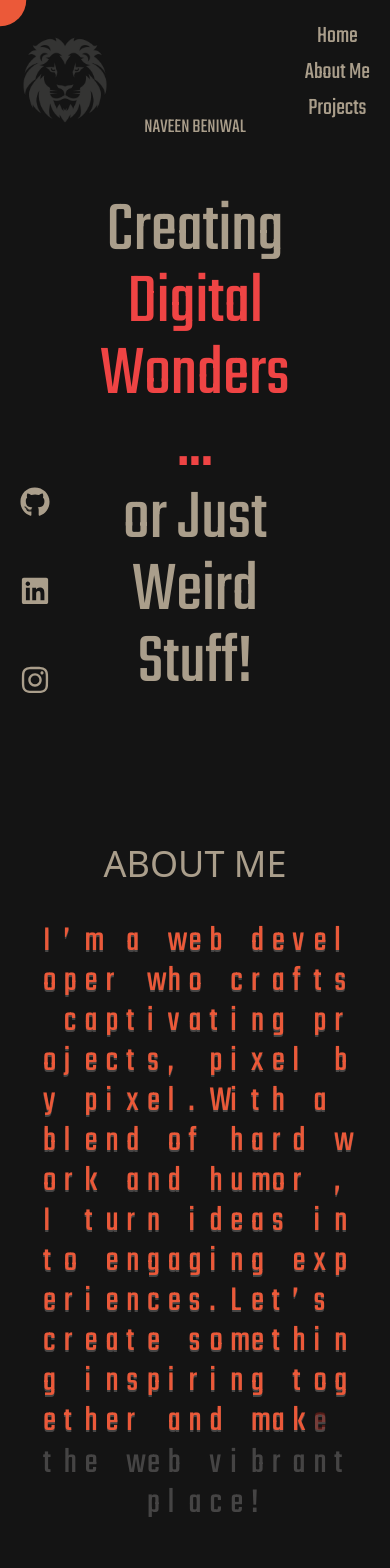
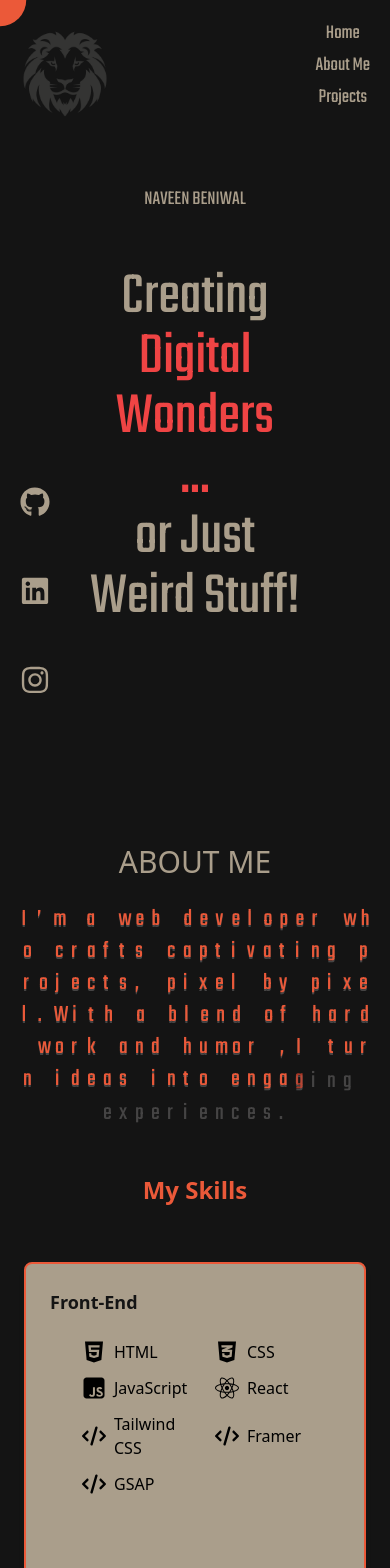
Before and after one commit to Naveen-Beniwal/Portfolio, a React (Vite) app: page / in a window 390 px wide. Shown: the top 1568 px of the page. Built offline with nearby package versions, Linux system fonts and the light colour scheme; a web font is replaced by a local one.

Commit message:
responsiveness issue resolved

```diff
--- a/src/Components/Aboutme.jsx
+++ b/src/Components/Aboutme.jsx
@@ -8,12 +8,12 @@ import Navbar from "./Navbar.jsx";
 import Paragraph from "./Paragraph.jsx";
 
 const paragraph =
-  "I’m a web developer who crafts captivating projects, pixel by pixel.With a blend of hard work and humor ,I turn ideas into engaging experiences.Let’s create something inspiring together and make the web vibrant place!";
+  "I’m a web developer who crafts captivating projects, pixel by pixel.With a blend of hard work and humor ,I turn ideas into engaging experiences.";
 
 const Aboutme = () => {
   return (
     <>
-      <h1 className="text-4xl text-[#AA9E8B] text-center">ABOUT ME</h1>
+      <h1 className="text-3xl text-[#AA9E8B] text-center ">ABOUT ME</h1>
       <Paragraph value={paragraph}></Paragraph>
       {/* <div style={{ height: "100vh" }}></div> */}
     </>
--- a/src/Components/HeroPage.jsx
+++ b/src/Components/HeroPage.jsx
@@ -114,7 +114,7 @@ const HeroPage = () => {
           transition={{ type: "tween", duration: 0.18 }}
         >
           <p
-            className={`text-7xl md:text-9xl lg:text-[11rem] xl:text-[13rem] 2xl:text-[11rem]  text-black ${styles.para}`}
+            className={`text-6xl md:text-8xl lg:text-[7rem] xl:text-[7rem] 2xl:text-[7rem]  text-black ${styles.para}`}
             style={{
               fontFamily: "'teko', system-ui",
               fontWeight: 400,
@@ -130,7 +130,7 @@ const HeroPage = () => {
         </motion.div>
         <div className={`${styles.body} text-center`}>
           <p
-            className={`text-7xl md:text-9xl lg:text-[11rem] xl:text-[13rem] 2xl:text-[11rem]  text-center  ${styles.para}`}
+            className={`text-6xl md:text-8xl lg:text-[7rem] xl:text-[7rem] 2xl:text-[7rem]  text-center  ${styles.para}`}
             style={{
               fontFamily: "'teko', system-ui",
               fontWeight: 400,
--- a/src/Components/Navbar.jsx
+++ b/src/Components/Navbar.jsx
@@ -17,11 +17,11 @@ const Navbar = () => {
       </div>
       <div className={`${styles.details}  text-[#AA9E8B] text-center z-10   `}>
         <nav>
-          <ul className="flex flex-col gap-1 font-[teko] text-2xl sm:text-3xl md:text-4xl lg:text-5xl xl:text-6xl">
+          <ul className="flex flex-col gap-1 font-[teko] text-xl sm:text-2xl md:text-2xl lg:text-3xl xl:text-4xl">
             <li>
               <a
                 href="#hero"
-                className="hover:text-red-500 transition-colors text-2xl sm:text-4xl md:text-4xl lg:text-4xl xl:text-4xl"
+                className="hover:text-red-500 transition-colors text-xl sm:text-2xl md:text-2xl lg:text-3xl xl:text-2xl"
               >
                 Home
               </a>
@@ -29,7 +29,7 @@ const Navbar = () => {
             <li>
               <a
                 href="#about"
-                className="hover:text-red-500 transition-colors text-2xl sm:text-4xl md:text-4xl lg:text-4xl xl:text-4xl"
+                className="hover:text-red-500 transition-colors text-xl sm:text-2xl md:text-2xl lg:text-3xl xl:text-2xl"
               >
                 About Me
               </a>
@@ -37,7 +37,7 @@ const Navbar = () => {
             <li>
               <a
                 href="#projects"
-                className="hover:text-red-500 transition-colors text-2xl sm:text-4xl md:text-4xl lg:text-4xl xl:text-4xl"
+                className="hover:text-red-500 transition-colors text-xl sm:text-2xl md:text-2xl lg:text-3xl xl:text-2xl"
               >
                 Projects
               </a>
--- a/src/Components/Paragraph.jsx
+++ b/src/Components/Paragraph.jsx
@@ -1,4 +1,72 @@
-"use client";
+// "use client";
+// import React, { useRef } from "react";
+// import styles from "./Paragraph.module.css";
+// import { useScroll, motion, useTransform } from "framer-motion";
+
+// const Paragraph = ({ value }) => {
+//   const element = useRef(null);
+//   const { scrollYProgress } = useScroll({
+//     target: element,
+//     offset: ["start 0.8", "start start"],
+//   });
+//   const words = value.split("");
+
+//   return (
+//     <div className={`relative ${styles.paragraph}`} ref={element}>
+//       {words.map((word, i) => {
+//         const start = i / words.length;
+//         const end = start + 1 / words.length;
+//         return (
+//           <Word key={i} range={[start, end]} progress={scrollYProgress}>
+//             {word}
+//           </Word>
+//         );
+//       })}
+//     </div>
+//   );
+// };
+
+// const Word = ({ range, progress, children }) => {
+//   const characters = children.split("");
+//   const amount = range[1] - range[0];
+//   const step = amount / characters.length;
+
+//   return (
+//     <span className={styles.word}>
+//       {characters.map((character, i) => {
+//         const start = range[0] + step * i;
+//         const end = range[0] + step * (i + 1);
+//         return (
+//           <Character key={i} range={[start, end]} progress={progress}>
+//             {character}
+//           </Character>
+//         );
+//       })}
+//     </span>
+//   );
+// };
+
+// const Character = ({ children, range, progress }) => {
+//   const opacity = useTransform(progress, range, [0, 1]);
+//   const color = useTransform(progress, range, ["#FF0000", "#EB5939"]);
+
+//   return (
+//     <span className={styles.characterContainer}>
+//       <span
+//         className={`text-4xl sm:text-3xl md:text-5xl lg:text-6xl xl:text-6xl 2xl:text-7xl ${styles.shadow} px-1 md:px-2 lg:px-3`}
+//       >
+//         {children}
+//       </span>
+//       <motion.span
+//         style={{ opacity, color }}
+//         className={`text-4xl sm:text-3xl md:text-5xl lg:text-6xl xl:text-6xl 2xl:text-7xl px-1 md:px-2 lg:px-3`}
+//       >
+//         {children}
+//       </motion.span>
+//     </span>
+//   );
+// };
+// export default Paragraph;
 import React, { useRef } from "react";
 import styles from "./Paragraph.module.css";
 import { useScroll, motion, useTransform } from "framer-motion";
@@ -53,17 +121,18 @@ const Character = ({ children, range, progress }) => {
   return (
     <span className={styles.characterContainer}>
       <span
-        className={`text-4xl sm:text-3xl md:text-5xl lg:text-8xl xl:text-8xl 2xl:text-8xl ${styles.shadow} px-1 md:px-2 lg:px-3`}
+        className={`text-2xl sm:text-3xl md:text-5xl lg:text-6xl xl:text-6xl ${styles.shadow} px-1 sm:px-1 md:px-2 lg:px-3`}
       >
         {children}
       </span>
       <motion.span
         style={{ opacity, color }}
-        className={`text-4xl sm:text-3xl md:text-5xl lg:text-8xl xl:text-8xl 2xl:text-8xl px-1 md:px-2 lg:px-3`}
+        className={`text-2xl sm:text-3xl md:text-5xl lg:text-6xl xl:text-6xl px-1 sm:px-1 md:px-2 lg:px-3`}
       >
         {children}
       </motion.span>
     </span>
   );
 };
+
 export default Paragraph;
--- a/src/Components/Paragraph.module.css
+++ b/src/Components/Paragraph.module.css
@@ -1,21 +1,21 @@
-
+/*
 .paragraph {
     display: inline-flex;
     flex-wrap: wrap;
-    line-height: 1;
+    line-height: 0.5;
 
-    font-size: rem;
+
 
     gap: 0px;
 
-    /* font-family: "Teko", system-ui; */
+
     font-family: "avant garde","teko";
 
     font-weight: 400;
     font-style: normal;
     padding: 30px;
-    /* width: 80%; */
-  /* margin-left: 10vw; */
+    width: 80%;
+  margin-left: 10vw;
     align-items: center;
     justify-content: center;
     text-align: center;
@@ -27,15 +27,14 @@
 .word {
     display: inline-flex;
     margin-right: 0.8rem
-    /* gap: 3px; */
-    /* No gap between characters */
+
 }
 
 .characterContainer {
     position: relative;
     display: inline-flex;
     letter-spacing: -1.5em;
-    /* Tighter character spacing */
+
     padding: 0;
     margin: 0;
 }
@@ -44,9 +43,62 @@
     top: 0;
     left: 0;
     color: rgba(186, 182, 182, 0.3);
-    /* Shadow color */
+
     z-index: -1;
-    /* Position shadow behind text */
+
     transform: translateY(2px);
-    /* Shadow alignment */
+
+} */
+.paragraph {
+    display: inline-flex;
+    flex-wrap: wrap;
+    line-height: 1.2;
+    /* Increase line-height for readability on smaller screens */
+    gap: 0px;
+    font-family: "avant garde", "teko";
+    font-weight: 400;
+    font-style: normal;
+    padding: 20px;
+    width: 80%;
+    margin-left: 10vw;
+    align-items: center;
+    justify-content: center;
+    text-align: center;
+
+    /* Responsive adjustments */
+    @media (max-width: 640px) {
+        width: 100%;
+        /* Full width on small screens */
+        margin-left: 0;
+        padding: 15px;
+    }
 }
+
+.word {
+    display: inline-flex;
+    margin-right: 0.5rem;
+    /* Adjust margin for tighter spacing on smaller screens */
+}
+
+.characterContainer {
+    position: relative;
+    display: inline-flex;
+    letter-spacing: -1em;
+    padding: 0;
+    margin: 0;
+
+    /* Responsive adjustments */
+    @media (max-width: 640px) {
+        letter-spacing: -0.75em;
+        /* Loosen character spacing slightly on small screens */
+    }
+}
+
+.shadow {
+    position: absolute;
+    top: 0;
+    left: 0;
+    color: rgba(186, 182, 182, 0.3);
+    z-index: -1;
+    transform: translateY(2px);
+}
```
